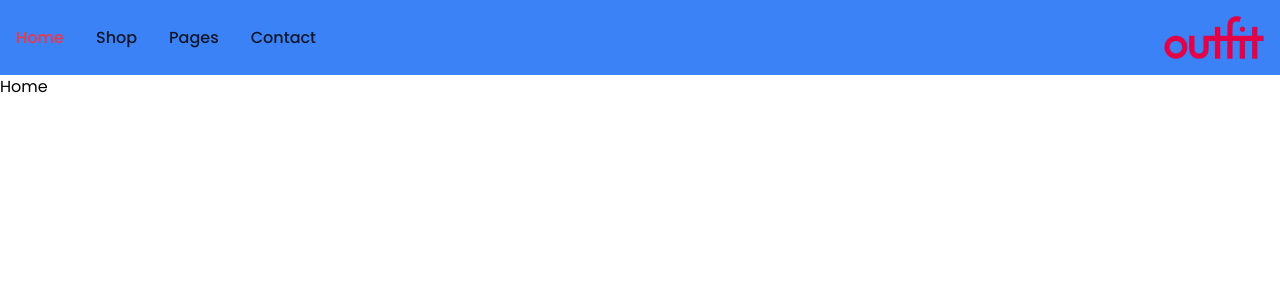
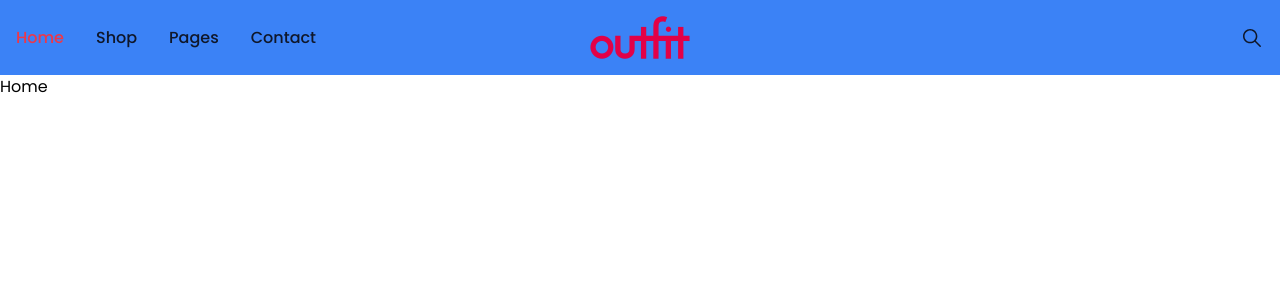
Before and after one commit to HossainRafi/Outfit, a React (Vite) app in the folder client/: page / in a window 1280 px wide. Shown: the top 300 px of the page. Built offline with nearby package versions, Linux system fonts and the light colour scheme.

Commit message:
search icon

```diff
--- a/client/package.json
+++ b/client/package.json
@@ -12,6 +12,7 @@
   "dependencies": {
     "react": "^18.3.1",
     "react-dom": "^18.3.1",
+    "react-icons": "^5.3.0",
     "react-router-dom": "^6.26.2"
   },
   "devDependencies": {
--- a/client/src/components/Navbar.jsx
+++ b/client/src/components/Navbar.jsx
@@ -1,11 +1,11 @@
 import { Link, NavLink } from "react-router-dom";
-import Logo from "../../src/assets/logo.png"
+import Logo from "../../src/assets/logo.png";
+import { IoIosSearch } from "react-icons/io";
 
 const Navbar = () => {
   return (
     <header className="fixed-nav-bar w-nav">
       <nav className="max-w-screen-2xl mx-auto px-4 flex justify-between items-center bg-blue-500">
-
         {/* nav links items */}
         <ul className="nav__links">
           <li className="link">
@@ -41,11 +41,21 @@ const Navbar = () => {
             </NavLink>
           </li>
         </ul>
+
         {/* logo */}
         <div className="nav__logo">
           <Link to="/">
             <img src={Logo} />
           </Link>
+        </div>
+
+        <div className="nav__icons relative">
+          {/* search icon */}
+          <span>
+            <Link to="/search">
+              <IoIosSearch className="text-2xl font-bold" />
+            </Link>
+          </span>
         </div>
       </nav>
     </header>
```
Also changed, not shown: 1 other file (tests, documents, lock files or other folders).
